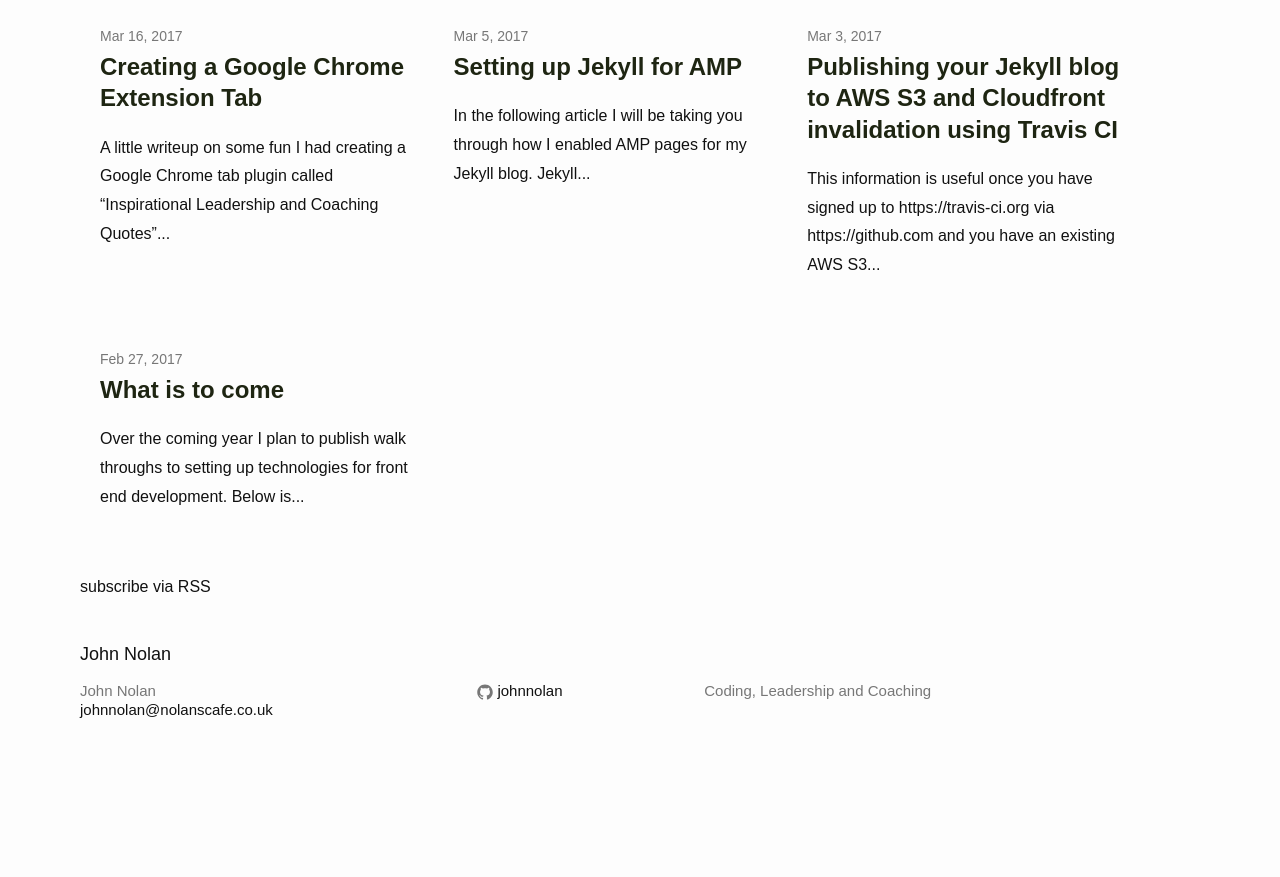
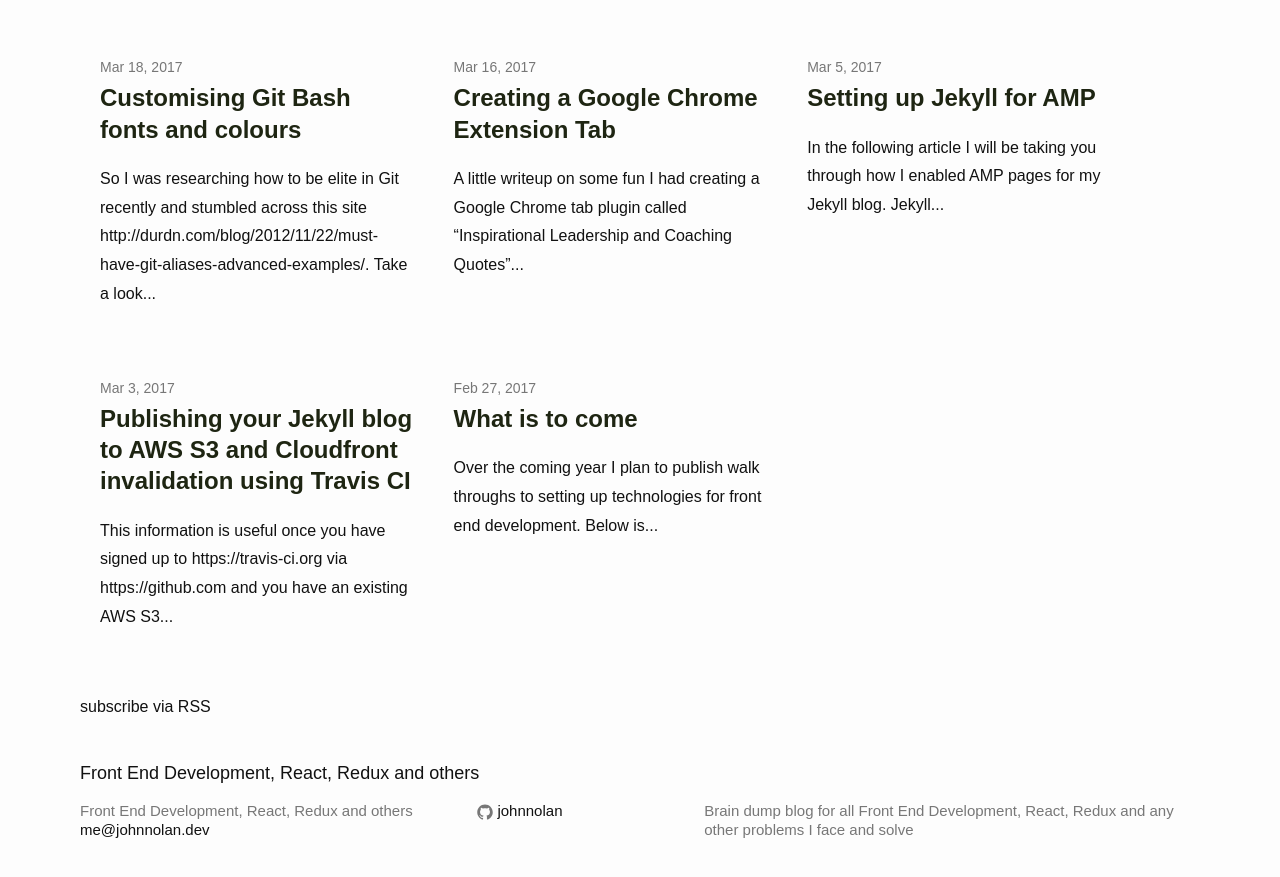
Before and after one commit to johnnolan/blog, a Jekyll site: the page built from index.html, in a window 1280 px wide and 900 px high, scrolled down 1331 px. Shown: the top 877 px of the window. Built offline with Jekyll 4.4.1, drawn with Linux system fonts in a browser that asks for light colours; before the commit the page ends 2111 px from its top, so only the background shows below that; some of the changed text lies outside the part shown.

Commit message:
Added new blog post and updated meta data

```diff
--- a/_config.yml
+++ b/_config.yml
@@ -6,14 +6,14 @@
 # 'jekyll serve'. If you change this file, please restart the server process.
 
 # Site settings
-version: 1547581417234
-title:  John Nolan
-email: johnnolan@nolanscafe.co.uk
+version: 1559752208637
+title:  Front End Development, React, Redux and others
+email: me@johnnolan.dev
 description: > # this means to ignore newlines until "baseurl:"
-  Coding, Leadership and Coaching
+  Brain dump blog for all Front End Development, React, Redux and any other problems I face and solve
 baseurl: "" # the subpath of your site, e.g. /blog
 canonical_baseurl: "/amp" # the subpath of your site, e.g. /blog
-url: "https://www.nolanscafe.co.uk" # the base hostname & protocol for your site
+url: "https://www.johnnolan.dev" # the base hostname & protocol for your site
 github_username:  johnnolan
 
 exclude:   [nodemodules, script, Gemfile, npm-debug.log, browserconfig.xml, package.json]
```
Also changed, not shown: _config-amp.yml (+5 -5 lines), _posts/2019-06-05-react-testing-library-hoc.markdown (added, +32 -0 lines), 1 other file.
